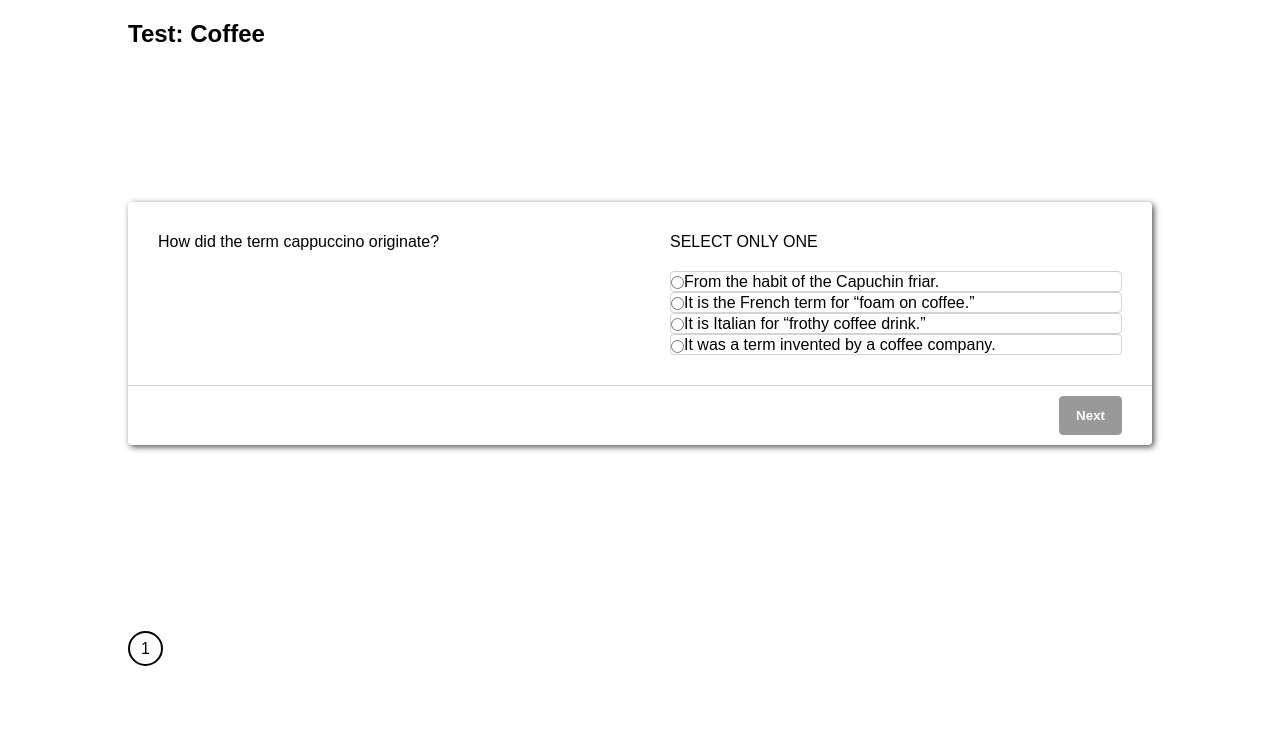
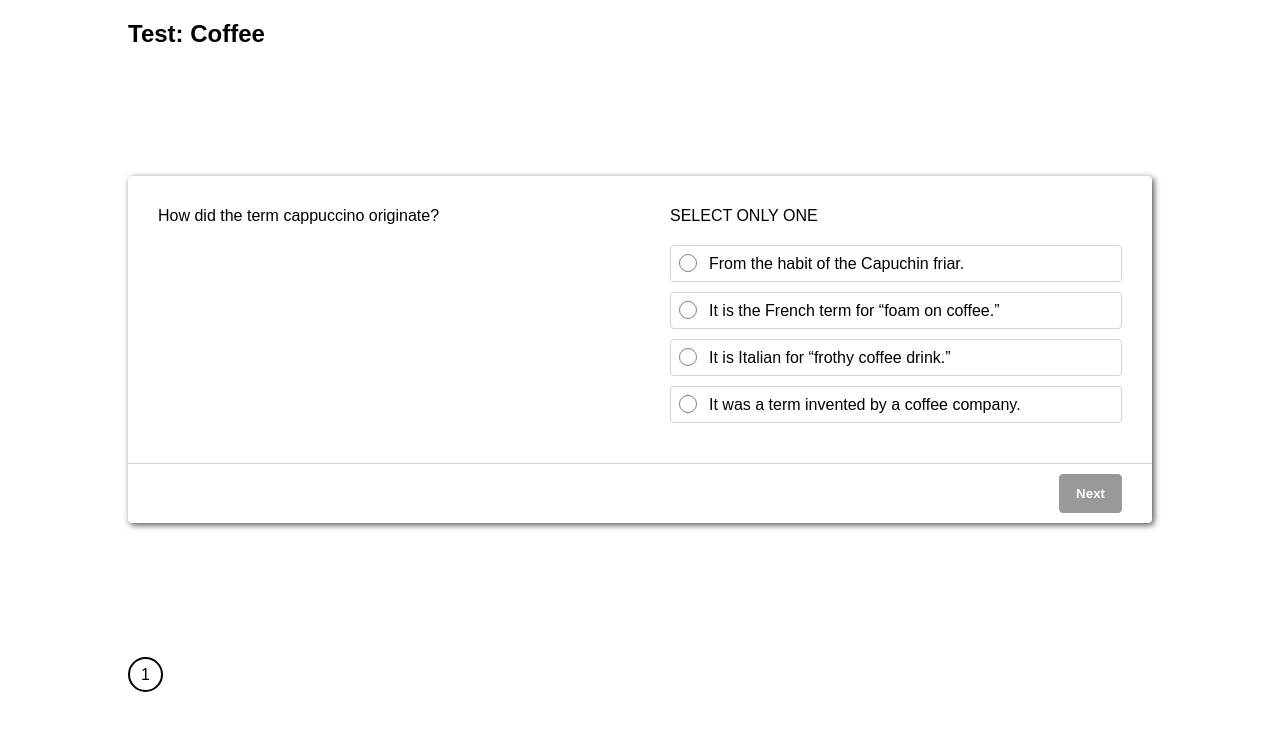
Before and after one commit to SarahAvery/quiztime, a React (Create React App) app in the folder client/: page /test/test-one in a window 1280 px wide. Shown: the top 730 px of the page. Built offline with nearby package versions, Linux system fonts and the light colour scheme.

Commit message:
client: input container

```diff
--- a/client/src/components/ui/inputs/InputRadio.tsx
+++ b/client/src/components/ui/inputs/InputRadio.tsx
@@ -20,8 +20,17 @@ const InputRadio = ({
   checked: boolean;
 }) => (
   <InputContainerStyled className={checked ? "checked" : ""}>
-    <input type="radio" name={name} id={id} value={value} checked={checked} readOnly />
-    <label htmlFor={id}>{value}</label>
+    <label htmlFor={id} className="radio">
+      <input
+        type="radio"
+        name={name}
+        id={id}
+        value={value}
+        checked={checked}
+        readOnly
+      />
+      <span>{value}</span>
+    </label>
   </InputContainerStyled>
 );
 
--- a/client/src/components/ui/inputs/styles.tsx
+++ b/client/src/components/ui/inputs/styles.tsx
@@ -3,9 +3,74 @@ import styled from "styled-components";
 const InputContainerStyled = styled.div`
   border: 1px solid lightgrey;
   border-radius: 4px;
+  margin-bottom: 10px;
+  border-radius: 4px;
 
   &.checked {
-    background: lavender;
+    background: var(--greenBlue);
+
+    label {
+      color: white;
+    }
+  }
+
+  .radio {
+    display: block;
+    cursor: pointer;
+    user-select: none;
+    text-align: left;
+    box-shadow: 1px 1px 4px 0px var(--blue);
+    border-radius: 4px;
+
+    & + .radio {
+      margin-top: 12px;
+    }
+    input {
+      display: none;
+      & + span {
+        display: inline-block;
+        position: relative;
+        padding-left: 30px;
+        &:before {
+          content: "";
+          display: block;
+          position: absolute;
+          top: 0px;
+          left: 0px;
+          border-radius: 50%;
+          margin-right: 5px;
+          width: 16px;
+          height: 16px;
+          border: 1px solid grey;
+          background: white;
+        }
+        &:after {
+          content: "";
+          display: block;
+          width: 8px;
+          height: 8px;
+          background: white;
+          position: absolute;
+          border-radius: 50%;
+          top: 5px;
+          left: 5px;
+          opacity: 0;
+          transition: all 0.2s ease-in-out;
+        }
+      }
+      &:checked + span:after {
+        opacity: 1;
+        /* transform: scale(1, 1); */
+      }
+      &:checked + span:before {
+        border: 1px solid white;
+        background: var(--greenBlue);
+      }
+    }
+  }
+
+  label {
+    padding: 8px;
   }
 `;
 
```
